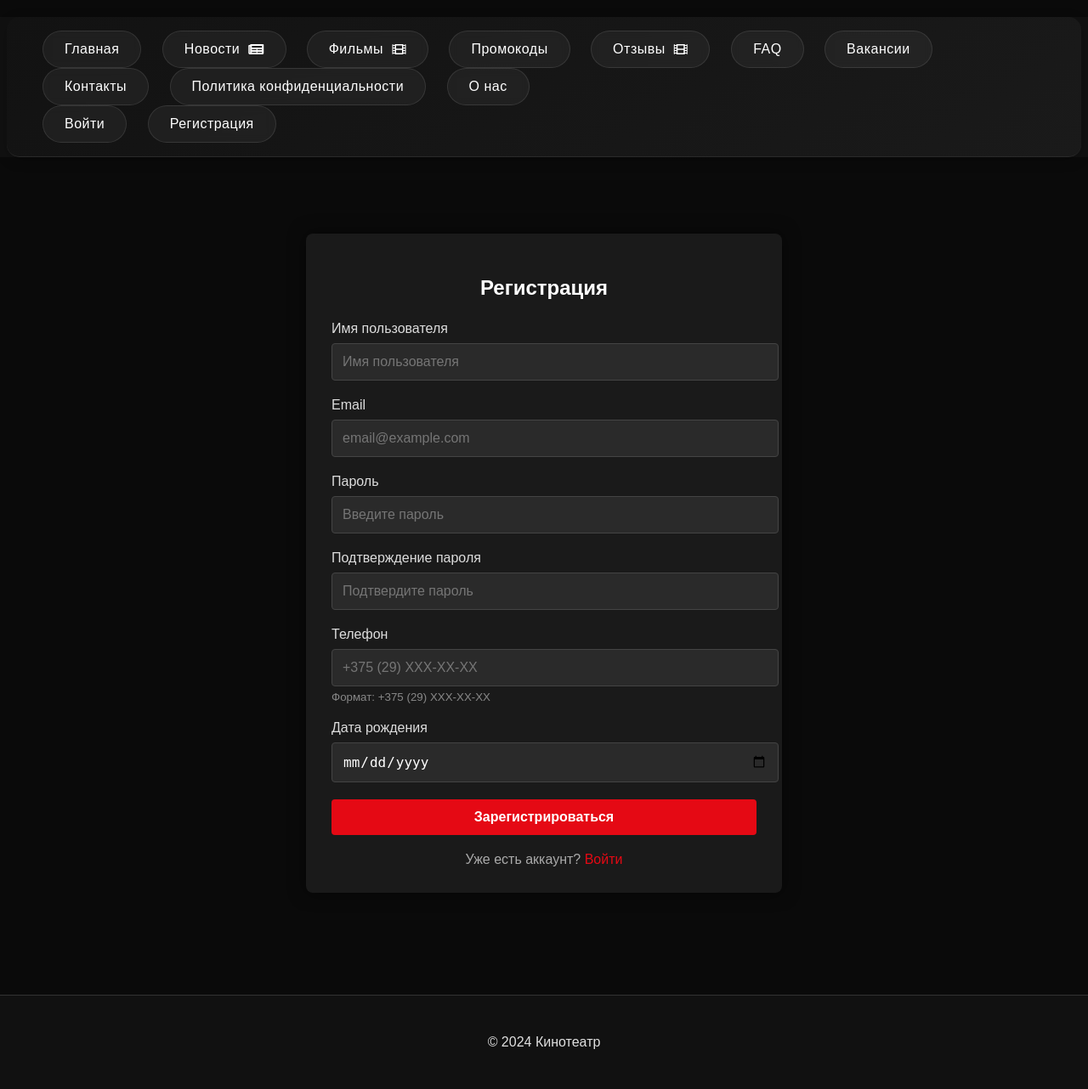
After one commit to Dzmitry-Leushukou/353504_IGI_35350074, a Django app: page /register/ in a window 1280 px wide. The commit adds this page. Shown: the whole page at 85% size. Run offline with Django 5.2, Linux system fonts and the light colour scheme.

Commit message:
Account system

```diff
--- a/IGI/LR5/Cinema/cinema/forms.py
+++ b/IGI/LR5/Cinema/cinema/forms.py
@@ -1,9 +1,82 @@
 from django import forms
-from .models import Employee,PromoCode
+from .models import Employee,PromoCode, Profile, Client
 from django.core.exceptions import ValidationError
+from django.contrib.auth.models import User
 from django.core.validators import MinValueValidator, MaxValueValidator, RegexValidator
 from datetime import date
+import re
 
+class UserRegistrationForm(forms.ModelForm):
+    password = forms.CharField(
+        widget=forms.PasswordInput(attrs={'placeholder': 'Введите пароль'}),
+        label='Пароль'
+    )
+    password_confirm = forms.CharField(
+        widget=forms.PasswordInput(attrs={'placeholder': 'Подтвердите пароль'}),
+        label='Подтверждение пароля'
+    )
+    phone = forms.CharField(
+        label='Телефон',
+        max_length=20,
+        widget=forms.TextInput(attrs={'placeholder': '+375 (29) XXX-XX-XX'})
+    )
+    birth_date = forms.DateField(
+        label='Дата рождения',
+        widget=forms.DateInput(attrs={'type': 'date'})
+    )
+
+    class Meta:
+        model = User
+        fields = ['username', 'email']
+        widgets = {
+            'username': forms.TextInput(attrs={'placeholder': 'Имя пользователя'}),
+            'email': forms.EmailInput(attrs={'placeholder': 'email@example.com'}),
+        }
+
+    def clean_phone(self):
+        phone = self.cleaned_data['phone']
+        pattern = r'^\+375\s\(\d{2}\)\s\d{3}-\d{2}-\d{2}$'
+        if not re.match(pattern, phone):
+            raise ValidationError('Телефон должен быть в формате +375 (29) XXX-XX-XX')
+        return phone
+
+    def clean_birth_date(self):
+        birth_date = self.cleaned_data['birth_date']
+        today = date.today()
+        age = today.year - birth_date.year - ((today.month, today.day) < (birth_date.month, birth_date.day))
+        if age < 18:
+            raise ValidationError('Вам должно быть больше 18 лет для регистрации.')
+        return birth_date
+
+    def clean(self):
+        cleaned_data = super().clean()
+        password = cleaned_data.get("password")
+        password_confirm = cleaned_data.get("password_confirm")
+
+        if password and password_confirm and password != password_confirm:
+            self.add_error('password_confirm', "Пароли не совпадают")
+
+    def save(self, commit=True):
+        user = super().save(commit=False)
+        user.set_password(self.cleaned_data["password"])
+        if commit:
+            user.save()
+
+            # Создаем профиль
+            Profile.objects.create(
+                user=user,
+                role='registered',
+                birth_date=self.cleaned_data['birth_date'],
+                phone=self.cleaned_data['phone'],
+            )
+
+            # Создаем клиента
+            Client.objects.create(
+                user=user,
+                birth_date=self.cleaned_data['birth_date'],
+                phone=self.cleaned_data['phone'],
+            )
+        return user
 
 class PromoCodeForm(forms.ModelForm):
     class Meta:
--- a/IGI/LR5/Cinema/cinema/templates/cinema/base.html
+++ b/IGI/LR5/Cinema/cinema/templates/cinema/base.html
@@ -42,24 +42,53 @@
 <body class="{% block body_class %}{% endblock %}">
     <header>
         <nav>
+            <div class="nav-left">
                 <a href="{% url 'cinema:home' %}">Главная</a>
                 <a href="{% url 'cinema:news_list' %}">Новости</a>
                 <a href="{% url 'cinema:movie_list' %}">Фильмы</a>
                 <a href="{% url 'cinema:promo_codes' %}">Промокоды</a>
                 {% if user.is_authenticated %}
-            Мои билеты
-
+                    <a href="#">Мои билеты</a>
+                {% endif %}
                 <a href="{% url 'cinema:movie_list' %}">Отзывы</a>
                 <a href="{% url 'cinema:faq' %}">FAQ</a>
                 <a href="{% url 'cinema:vacancy_list' %}">Вакансии</a>
                 <a href="{% url 'cinema:contacts' %}">Контакты</a>
                 <a href="{% url 'cinema:privacy_policy' %}">Политика конфиденциальности</a>
                 <a href="{% url 'cinema:about' %}">О нас</a>
+            </div>
+
+            <div class="nav-right">
+                {% if user.is_authenticated %}
+                    <div class="user-greeting">
+                        <i class="bi bi-person-circle"></i>
+                        <span>Привет, {{ user.username }}!</span>
+                        <form action="{% url 'logout' %}" method="post" style="margin:0;">
+                            {% csrf_token %}
+                            <button type="submit" class="logout-btn">Выйти</button>
+                        </form>
+                    </div>
+                {% else %}
+                    <div class="user-actions">
+                        <a href="{% url 'cinema:login' %}" class="btn btn-login">Войти</a>
+                        <a href="{% url 'cinema:register' %}" class="btn btn-register">Регистрация</a>
+                    </div>
                 {% endif %}
+            </div>
         </nav>
     </header>
 
     <main>
+        {% if messages %}
+            <div class="messages">
+                {% for message in messages %}
+                    <div class="alert alert-{{ message.tags }}">
+                        {{ message }}
+                    </div>
+                {% endfor %}
+            </div>
+        {% endif %}
+
         {% block content %}{% endblock %}
     </main>
 
--- /dev/null
+++ b/IGI/LR5/Cinema/cinema/templates/cinema/register.html
@@ -0,0 +1,158 @@
+{% extends 'cinema/base.html' %}
+{% load static %}
+
+{% block extra_css %}
+<style>
+    .register-container {
+        max-width: 500px;
+        margin: 50px auto;
+        padding: 30px;
+        background: #1a1a1a;
+        border-radius: 8px;
+        box-shadow: 0 0 20px rgba(0, 0, 0, 0.5);
+    }
+
+    .register-title {
+        text-align: center;
+        margin-bottom: 25px;
+        color: #fff;
+        font-size: 24px;
+    }
+
+    .register-form .form-group {
+        margin-bottom: 20px;
+    }
+
+    .register-form label {
+        display: block;
+        margin-bottom: 8px;
+        color: #ddd;
+    }
+
+    .register-form input {
+        width: 100%;
+        padding: 12px;
+        background: #2a2a2a;
+        border: 1px solid #444;
+        border-radius: 4px;
+        color: #fff;
+        font-size: 16px;
+    }
+
+    .register-form input:focus {
+        border-color: #e50914;
+        outline: none;
+    }
+
+    .register-form .error {
+        color: #e50914;
+        font-size: 14px;
+        margin-top: 5px;
+    }
+
+    .register-form .btn-register {
+        width: 100%;
+        padding: 12px;
+        background: #e50914;
+        color: white;
+        border: none;
+        border-radius: 4px;
+        font-size: 16px;
+        font-weight: bold;
+        cursor: pointer;
+        transition: background 0.3s;
+    }
+
+    .register-form .btn-register:hover {
+        background: #f40612;
+    }
+
+    .login-link {
+        text-align: center;
+        margin-top: 20px;
+        color: #aaa;
+    }
+
+    .login-link a {
+        color: #e50914;
+        text-decoration: none;
+    }
+
+    .login-link a:hover {
+        text-decoration: underline;
+    }
+</style>
+{% endblock %}
+
+{% block content %}
+<div class="register-container">
+    <h2 class="register-title">Регистрация</h2>
+
+    <form method="post" class="register-form">
+        {% csrf_token %}
+
+        {% if form.non_field_errors %}
+            <div class="error">
+                {% for error in form.non_field_errors %}
+                    {{ error }}
+                {% endfor %}
+            </div>
+        {% endif %}
+
+        <div class="form-group">
+            <label for="id_username">Имя пользователя</label>
+            {{ form.username }}
+            {% if form.username.errors %}
+                <div class="error">{{ form.username.errors.0 }}</div>
+            {% endif %}
+        </div>
+
+        <div class="form-group">
+            <label for="id_email">Email</label>
+            {{ form.email }}
+            {% if form.email.errors %}
+                <div class="error">{{ form.email.errors.0 }}</div>
+            {% endif %}
+        </div>
+
+        <div class="form-group">
+            <label for="id_password">Пароль</label>
+            {{ form.password }}
+            {% if form.password.errors %}
+                <div class="error">{{ form.password.errors.0 }}</div>
+            {% endif %}
+        </div>
+
+        <div class="form-group">
+            <label for="id_password_confirm">Подтверждение пароля</label>
+            {{ form.password_confirm }}
+            {% if form.password_confirm.errors %}
+                <div class="error">{{ form.password_confirm.errors.0 }}</div>
+            {% endif %}
+        </div>
+
+        <div class="form-group">
+            <label for="id_phone">Телефон</label>
+            {{ form.phone }}
+            <small style="color: #888; display: block; margin-top: 5px;">Формат: +375 (29) XXX-XX-XX</small>
+            {% if form.phone.errors %}
+                <div class="error">{{ form.phone.errors.0 }}</div>
+            {% endif %}
+        </div>
+
+        <div class="form-group">
+            <label for="id_birth_date">Дата рождения</label>
+            {{ form.birth_date }}
+            {% if form.birth_date.errors %}
+                <div class="error">{{ form.birth_date.errors.0 }}</div>
+            {% endif %}
+        </div>
+
+        <button type="submit" class="btn-register">Зарегистрироваться</button>
+    </form>
+
+    <div class="login-link">
+        Уже есть аккаунт? <a href="{% url 'cinema:login' %}">Войти</a>
+    </div>
+</div>
+{% endblock %}
--- a/IGI/LR5/Cinema/cinema/urls.py
+++ b/IGI/LR5/Cinema/cinema/urls.py
@@ -3,7 +3,8 @@ from . import views
 from django.conf import settings
 from django.conf.urls.static import static
 from django.contrib import admin
-from django.urls import path
+from django.urls import path, include
+from django.contrib.auth import views as auth_views
 
 app_name = 'cinema'  # Пространство имён для URL
 
@@ -19,4 +20,6 @@ urlpatterns = [
     path('privacy-policy/', views.PrivacyPolicyView.as_view(), name='privacy_policy'),
     path('vacancies/', views.VacancyView.as_view(), name='vacancy_list'),
     path('promo-codes/', views.PromoCodeListView.as_view(), name='promo_codes'),
+    path('login/', views.login_view, name='login'),
+    path('register/', views.register_view, name='register'),
 ]+ static(settings.MEDIA_URL, document_root=settings.MEDIA_ROOT)
--- a/IGI/LR5/Cinema/cinema/views.py
+++ b/IGI/LR5/Cinema/cinema/views.py
@@ -14,6 +14,64 @@ from django.utils import timezone
 from django.views.generic import DetailView
 from django.db.models import F
 from django.utils.translation import gettext_lazy as _
+from .forms import UserRegistrationForm
+from django.contrib.auth import login, authenticate
+from django.contrib.auth import logout
+from django.contrib.auth.decorators import login_required
+from django.shortcuts import redirect
+from django.contrib.auth.views import LogoutView
+
+class CustomLogoutView(LogoutView):
+    next_page = reverse_lazy('cinema:login')
+
+    def dispatch(self, request, *args, **kwargs):
+        messages.info(request, 'Вы успешно вышли из системы.')
+        return super().dispatch(request, *args, **kwargs)
+
+def login_view(request):
+    next_url = request.GET.get('next') or 'cinema:home'
+
+    if request.method == 'POST':
+        username = request.POST.get('username')
+        password = request.POST.get('password')
+        next_url = request.POST.get('next') or 'cinema:home'
+
+        user = authenticate(request, username=username, password=password)
+
+        if user is not None:
+            login(request, user)
+            messages.success(request, f'Добро пожаловать, {user.username}!')
+            return redirect(next_url)
+        else:
+            messages.error(request, 'Неверное имя пользователя или пароль.')
+
+    return render(request, 'cinema/login.html', {'next': next_url})
+
+def register_view(request):
+    if request.method == 'POST':
+        form = UserRegistrationForm(request.POST)
+        if form.is_valid():
+            user = form.save()
+
+            # Автоматический вход после регистрации
+            user = authenticate(
+                username=form.cleaned_data['username'],
+                password=form.cleaned_data['password']
+            )
+
+            if user is not None:
+                login(request, user)
+                messages.success(request, 'Регистрация прошла успешно!')
+                return redirect('cinema:home')  # Редирект на главную страницу
+            else:
+                messages.error(request, 'Ошибка автоматического входа после регистрации')
+        else:
+            # Если форма невалидна, покажем ошибки
+            messages.error(request, 'Пожалуйста, исправьте ошибки в форме')
+    else:
+        form = UserRegistrationForm()
+
+    return render(request, 'cinema/register.html', {'form': form})
 
 class PromoCodeListView(ListView):
     model = PromoCode
--- a/IGI/LR5/Cinema/cinema_site/settings.py
+++ b/IGI/LR5/Cinema/cinema_site/settings.py
@@ -111,6 +111,9 @@ USE_I18N = True
 
 USE_TZ = True
 
+LOGIN_URL = 'cinema:login'
+LOGIN_REDIRECT_URL = 'cinema:home'
+LOGOUT_REDIRECT_URL = 'cinema:login'
 
 # Static files (CSS, JavaScript, Images)
 # https://docs.djangoproject.com/en/5.2/howto/static-files/
--- a/IGI/LR5/Cinema/cinema_site/urls.py
+++ b/IGI/LR5/Cinema/cinema_site/urls.py
@@ -2,8 +2,13 @@ from django.contrib import admin
 from django.urls import path, include  # Добавьте include
 from django.conf import settings
 from django.conf.urls.static import static
+from django.contrib import admin
+from django.urls import path, include
+from django.contrib.auth import views as auth_views
+from cinema import views as cinema_views
 
 urlpatterns = [
     path('admin/', admin.site.urls),
-    path('', include('cinema.urls')),  # Подключите маршруты приложения
+    path('', include('cinema.urls')),
+    path('logout/', cinema_views.CustomLogoutView.as_view(), name='logout'),
 ]+ static(settings.MEDIA_URL, document_root=settings.MEDIA_ROOT)
```
Also changed, not shown: IGI/LR5/Cinema/cinema/admin.py (+39 -0 lines), IGI/LR5/Cinema/cinema/models.py (+18 -0 lines), IGI/LR5/Cinema/cinema/templates/cinema/login.html (added, +168 -0 lines), IGI/LR5/Cinema/cinema/migrations/0002_client_profile.py (added), IGI/LR5/Cinema/cinema/migrations/0003_remove_client_address_remove_profile_address.py (added), IGI/LR5/Cinema/db.sqlite3. Lines whose indentation alone changed are shown as unchanged.
